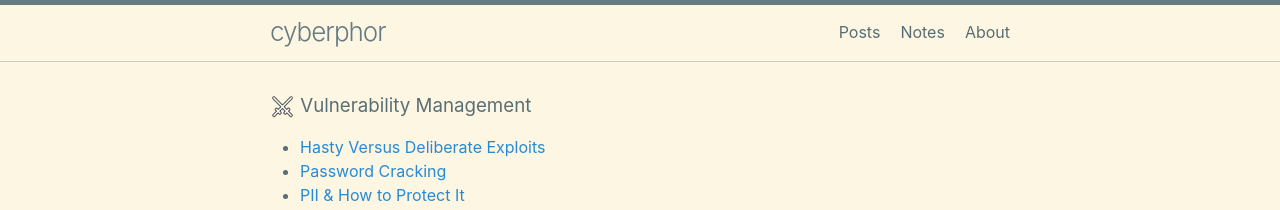
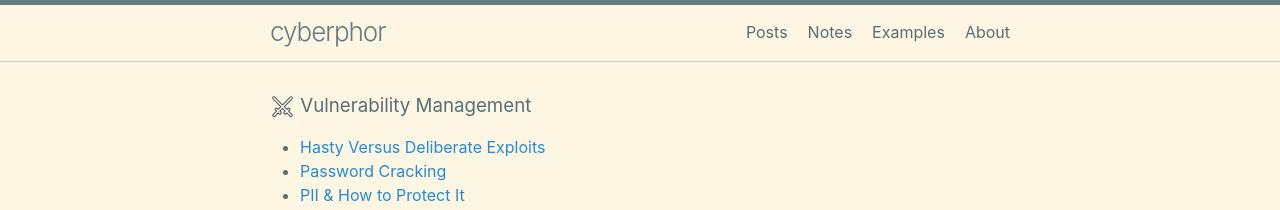
Before and after one commit to cyberphor/blog, a Jekyll site: the page built from index.md, in a window 1280 px wide. Shown: the top 210 px of the page. Built offline with Jekyll 4.4.1, drawn with Linux system fonts in a browser that asks for light colours.

Commit message:
Update _config.yml

```diff
--- a/_config.yml
+++ b/_config.yml
@@ -6,6 +6,7 @@ author:
 header_pages:
  - posts.md
  - notes.md
+ - examples.md
  - about.md
 theme: minima
 minima:
```
